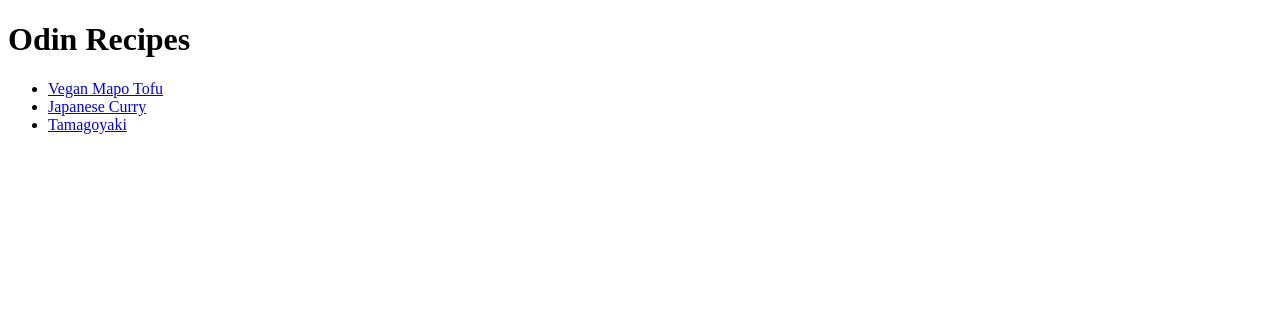
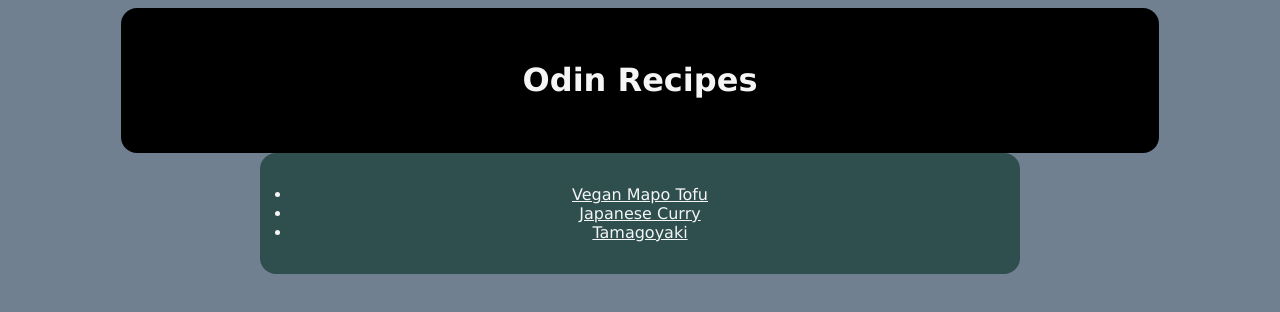
Before and after one commit to dch42/odin-recipes, a plain HTML site: page index.html in a window 1280 px wide. Drawn offline with Linux system fonts and the light colour scheme.

Commit message:
added styling

```diff
--- a/index.html
+++ b/index.html
@@ -1,12 +1,15 @@
 <!DOCTYPE html>
+
 <head>
     <title>Odin Recipes</title>
     <link rel="stylesheet" href="styles.css">
 </head>
 
 <body>
-    <h1>Odin Recipes</h1>
-    <ul>
+    <div class="title-bar">
+        <h1 class="txt-center">Odin Recipes</h1>
+    </div>
+    <ul class="recipe-link-list txt-center">
         <li><a href="recipes/vegan-mapo-tofu.html">Vegan Mapo Tofu</a></li>
         <li><a href="recipes/japanese-curry.html">Japanese Curry</a></li>
         <li><a href="recipes/tamagoyaki.html">Tamagoyaki</a></li>
--- a/styles.css
+++ b/styles.css
@@ -0,0 +1,26 @@
+* {
+    font-family: Verdana, Geneva, Tahoma, sans-serif;
+    color: whitesmoke;
+}
+body {
+    background-color: slategrey;
+}
+.txt-center {
+    text-align: center;
+}
+
+.title-bar {
+    background-color: black;
+    width: 77%;
+    margin: auto;
+    padding: 2em;
+    border-radius: 1em;
+}
+
+.recipe-link-list {
+    background-color: darkslategray;
+    padding: 2em;
+    width: 55%;
+    margin: auto;
+    border-radius: 1em;
+}
```
